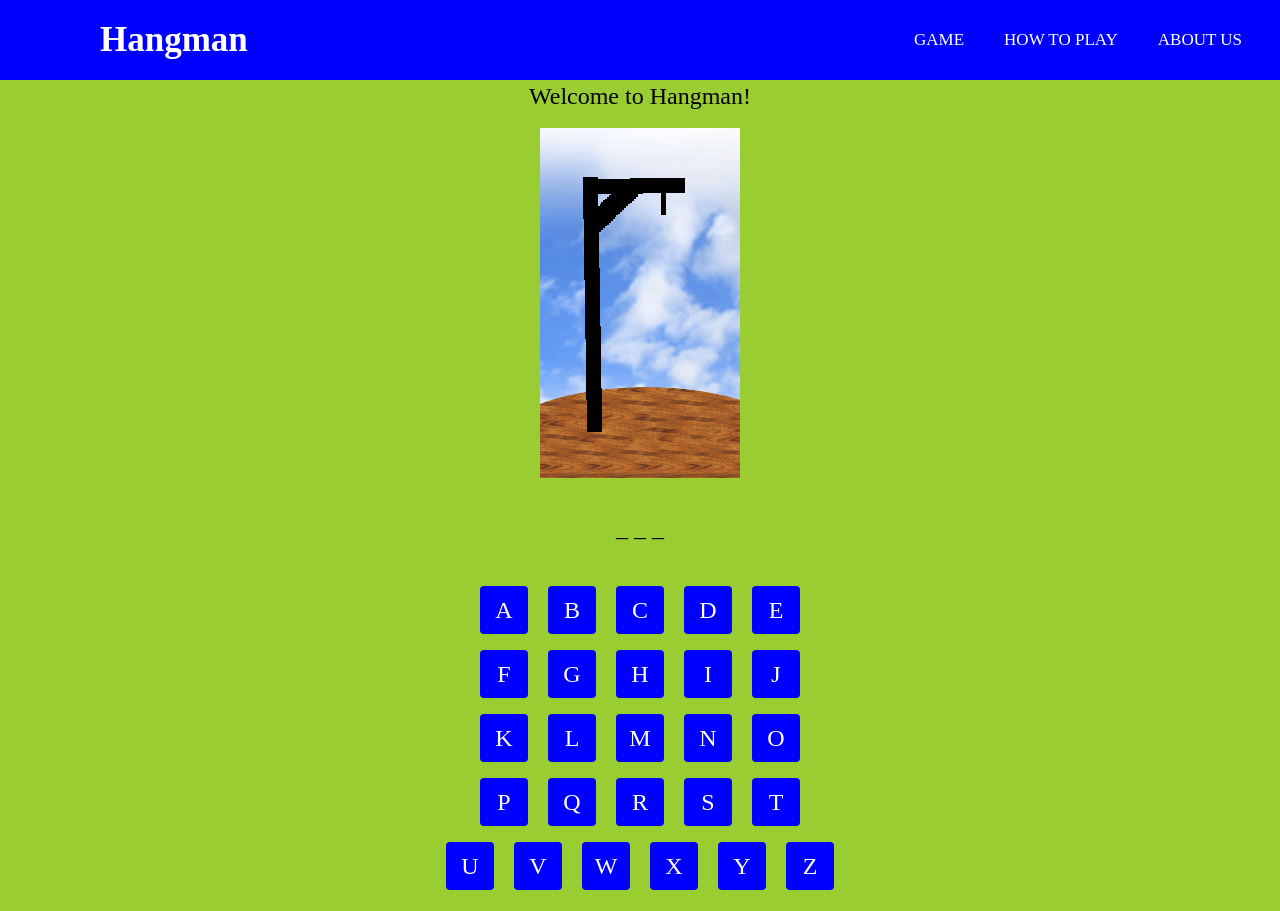
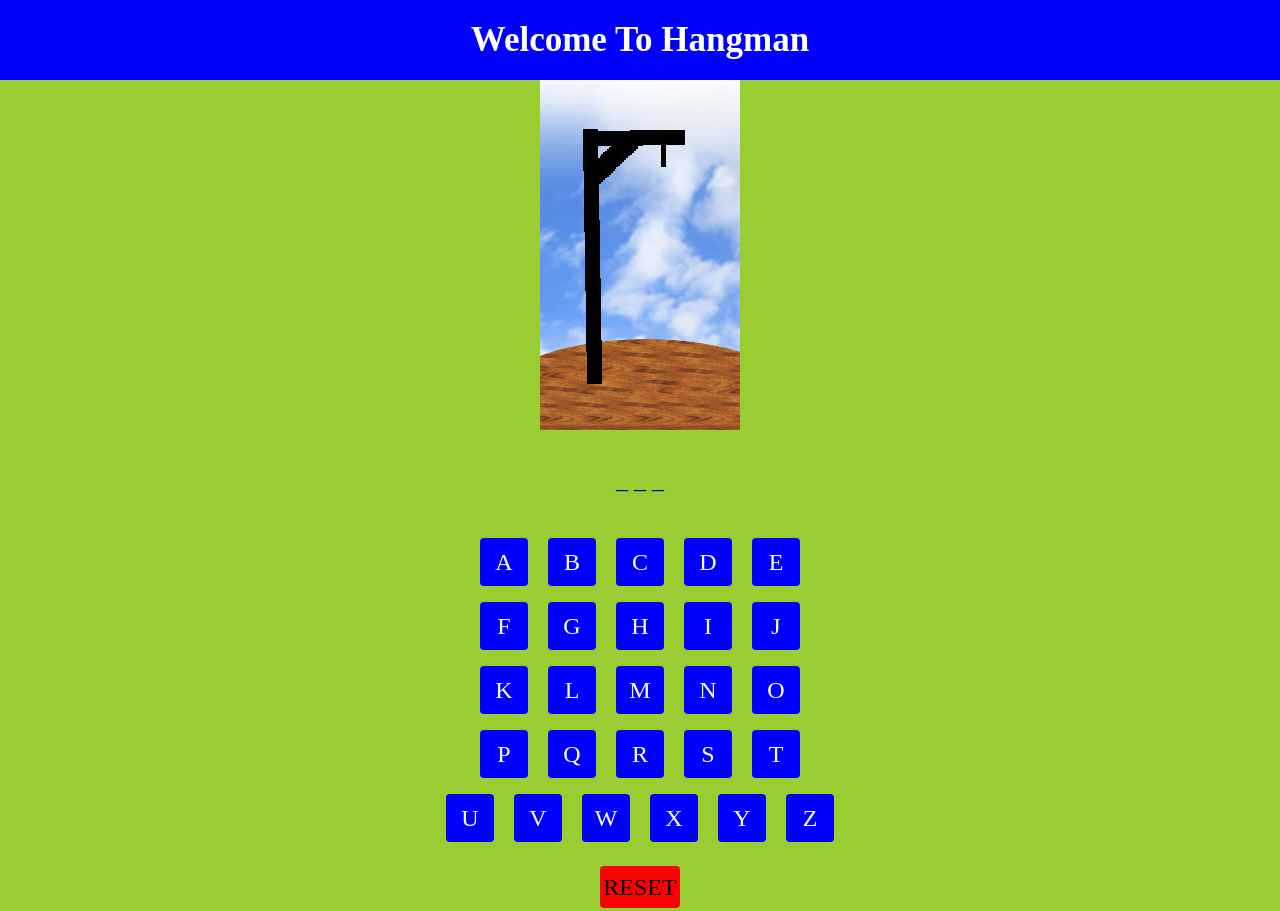
Before and after one commit to mmeru/cpsc349-project-3-, a website with bundled scripts: page index.html in a window 1280 px wide. Shown: the top 911 px of the page. Built offline with nearby package versions, Linux system fonts and the light colour scheme.

Commit message:
fixed old team's error
removed the nav bar that didn't do anything

```diff
--- a/index.html
+++ b/index.html
@@ -9,15 +9,9 @@
   </head>
   <body>
     <nav>
-      <label class="logo">Hangman</label>
-      <ul>
-        <li><a href="#">Game</a> </li>
-        <li><a href="#">How to play</a> </li>
-        <li><a href="#">About us</a> </li>
-      </ul>
+      <label class="logo">Welcome To Hangman</label>
     </nav>
     <main>
-        <h1 class="text-center text-2xl pb-4">Welcome to Hangman!</h1>
         <div class="m-auto w-auto h-2/5 pb-8 justify-center items-center">
             <img class="show" id="img1" src="./hangman-images/4.jpg" alt="Hangman with no parts" />
             <img class="hidden" id="img2" src="./hangman-images/5.jpg" alt="Hangman with head" />
--- a/input.css
+++ b/input.css
@@ -26,6 +26,9 @@ label.logo{
     line-height: 80px;
     padding: 0 100px;
     font-weight: bold;
+    align-items: center;
+    justify-content: center;
+    display: flex;
 }
 
 nav ul{
```
